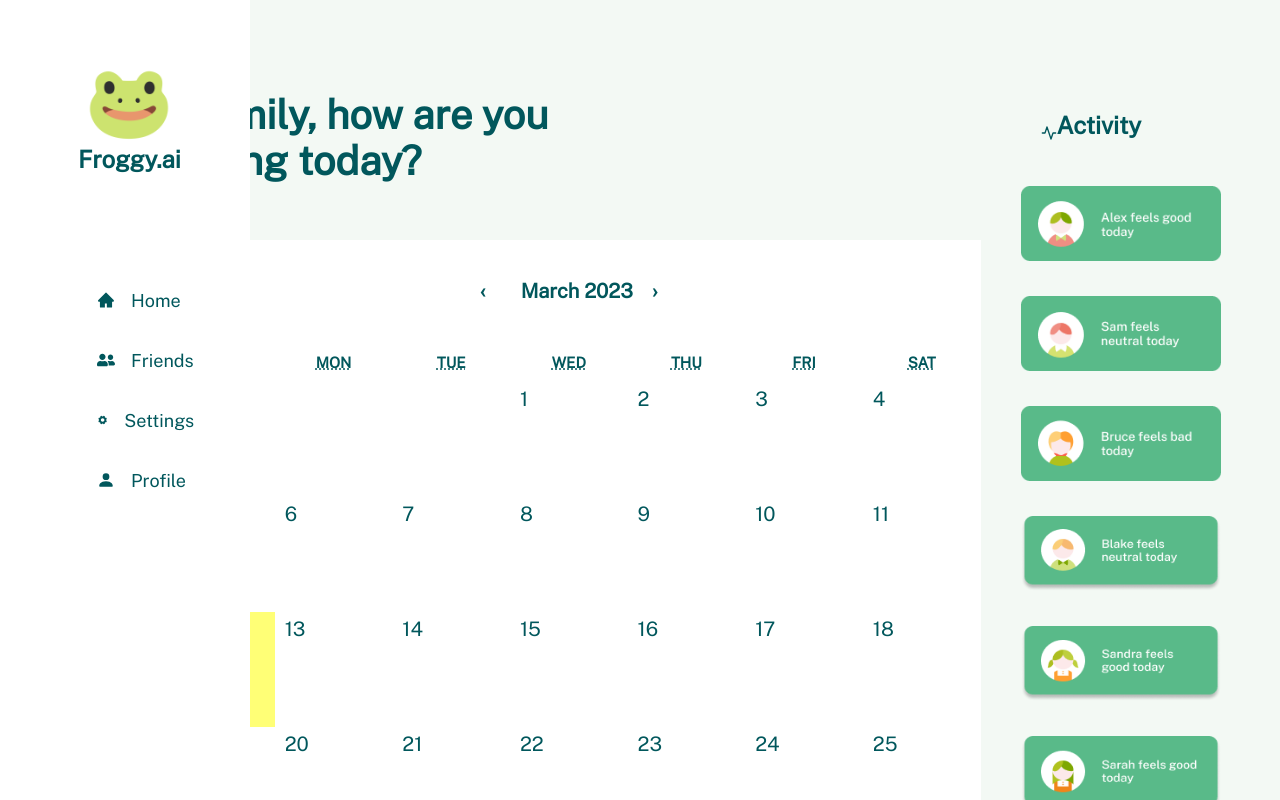
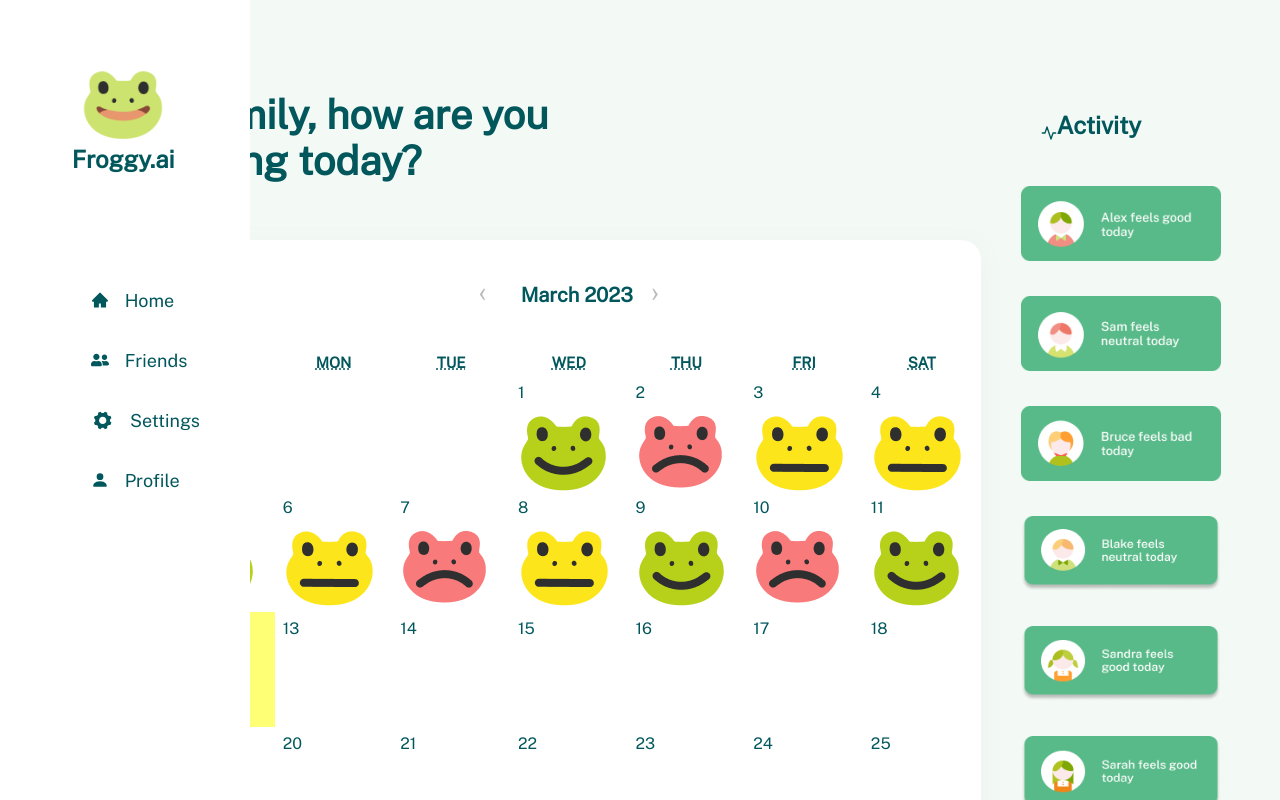
Before and after one commit to shmaiii/cmdf23, a React (Create React App) app in the folder front-end/: page / in a window 1280 px wide. Shown: the top 800 px of the page. Built offline with nearby package versions, Linux system fonts and the light colour scheme.

Commit message:
froggies on calendar

```diff
--- a/front-end/src/calendar.css
+++ b/front-end/src/calendar.css
@@ -1,6 +1,6 @@
 .react-calendar {
     width: 858px;
-    height: 700px;
+    height: 720px;
     max-width: 100%;
     background: white;
     font-family: Arial, Helvetica, sans-serif;
@@ -10,6 +10,8 @@
     display: "flex";
     align-items: "center";
     font-size: 20px;
+    border-radius: 20px;
+    box-shadow: 2px 4px 24px rgb(130, 130, 130, 0.05);
   }
   .react-calendar--doubleView {
     width: 700px;
@@ -22,6 +24,9 @@
     width: 50%;
     margin: 0.5em;
   }
+
+
+
   .react-calendar,
   .react-calendar *,
   .react-calendar *:before,
@@ -50,8 +55,9 @@
   }
 
   .react-calendar__navigation__arrow {
-      color:#01575C;
-      font-weight: bold;
+      color:#bbbbbb;
+      font-weight: 600px;
+      font-size: 30px;
   }
 
   .react-calendar abbr {
@@ -62,6 +68,7 @@
   .react-calendar__navigation__label {
     color:#01575C;
     font-weight: bold;
+    text-align: center;
   }
   .react-calendar__navigation button:enabled:hover,
   .react-calendar__navigation button:enabled:focus {
@@ -117,6 +124,7 @@
     padding-bottom: 80px;
     background: none;
     color: #01575C;
+    font-size: 16px;
   }
 
   .react-calendar__tile img {
--- a/front-end/src/components/SidebarData.js
+++ b/front-end/src/components/SidebarData.js
@@ -20,7 +20,7 @@ export const SidebarData = [
     {
         title: 'Settings',
         path: '/settings',
-        icon: <IoIcons.IoIosSettings style = {{color: '#01575C'}}/>,
+        icon: <IoIcons.IoIosSettings style = {{color: '#01575C', width:"70%", height:"70%"}}/>,
         cName: 'nav-text'
     },
     {
--- a/front-end/src/pages/Home.js
+++ b/front-end/src/pages/Home.js
@@ -2,14 +2,31 @@ import Calendar from 'react-calendar';
 import '../calendar.css';
 import Button from 'react-bootstrap/Button';
 import { IoMdToday } from 'react-icons/io';
+import { buttonBaseClasses } from '@mui/material';
+import sadFrog from '../images/frog_bad.png';
+import happyFrog from '../images/frog_happy.png';
+import neutralFrog from '../images/frog_neutral.png';
 
 
 function Home() {
-     const addImage = (value) => {
-        let date = value.toString();
-        let subDate = date.substring(0,10);
-        console.log(subDate);
-     }
+     const addImage = (date) =>
+    //      (
+    //     <img src={myImage} alt="My Image" />
+    //   )
+         {
+            console.log(date);
+         let dateDate = date.date;
+         let stringDate = dateDate.toString();
+         console.log(stringDate);
+         let substringDate = stringDate.substring(4,10);
+         if(substringDate == "Mar 10" || substringDate == "Mar 02" || substringDate == "Mar 07") {
+            return <img src={sadFrog} alt="Sad Frog" class="center"/>
+         } else if (substringDate == "Mar 01" || substringDate == "Mar 05" || substringDate == "Mar 09" || substringDate == "Mar 11") {
+            return <img src={happyFrog} alt="Happy Frog" class="center"/>
+         } else if (substringDate == "Mar 03" || substringDate == "Mar 04" || substringDate == "Mar 06" || substringDate == "Mar 08") {
+            return <img src={neutralFrog} alt="Neutral Frog" class="center"/>
+         }
+        }
 
     const clickDay = (value, event) => {
         let date = value.toString();
@@ -17,6 +34,7 @@ function Home() {
         console.log(subDate);
         if  (subDate == "Mar 11") {
         console.log("Hiii");
+
     }}
 
   return (
@@ -24,16 +42,13 @@ function Home() {
       <header>
         <link href="https://cdn.jsdelivr.net/npm/bootstrap@5.0.2/dist/css/bootstrap.min.css" rel="stylesheet" integrity="sha384-EVSTQN3/azprG1Anm3QDgpJLIm9Nao0Yz1ztcQTwFspd3yD65VohhpuuCOmLASjC" crossorigin="anonymous"/>
       </header>
-      <body>
           <div style={{
                 display: "flex",
                 alignItems: "center",
                 justifyContent: "center"}}>
               <Calendar calendarType="US" next2Label="" prev2Label="" showNeighboringMonth={false} onClickDay={clickDay} tileContent={addImage}/>
         </div>
-
       <script src="https://cdn.jsdelivr.net/npm/bootstrap@5.0.2/dist/js/bootstrap.bundle.min.js" integrity="sha384-MrcW6ZMFYlzcLA8Nl+NtUVF0sA7MsXsP1UyJoMp4YLEuNSfAP+JcXn/tWtIaxVXM" crossorigin="anonymous"></script>
-      </body>
     </div>
   );
 }
```
